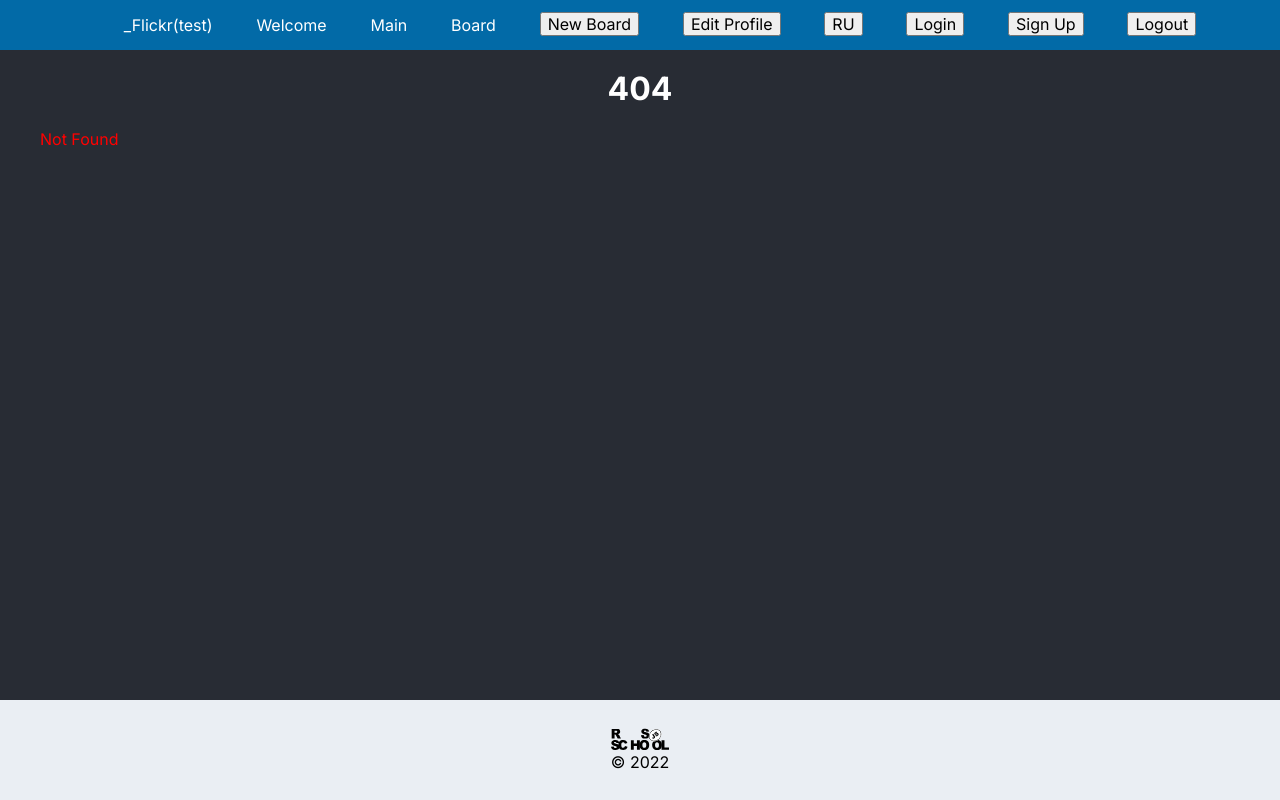
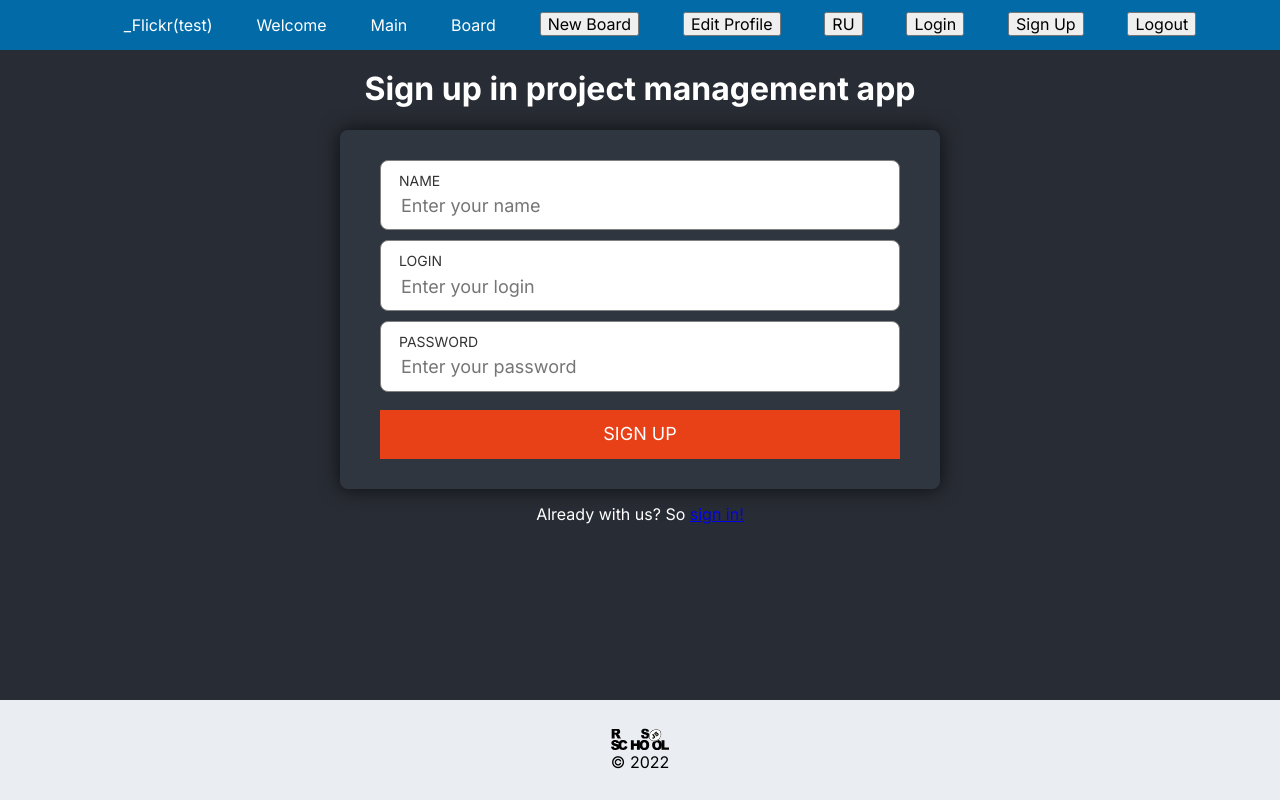
Before and after one commit to tlkv/project-management-app, a React (Create React App) app: page /registration in a window 1280 px wide. Before the commit this address led to /404. Built offline with nearby package versions, Linux system fonts and the light colour scheme.

Commit message:
feat: implement authorization

```diff
--- a/src/App.tsx
+++ b/src/App.tsx
@@ -20,6 +20,7 @@ export const AppContext = createContext({} as AppContextData);
 
 function App() {
   const [lang, switchLang] = useState(LANG_RU);
+  const [isAuth, setIsAuth] = useState(false);
 
   // old search page data
   const [apiPhotos, dispatchApiQuery] = useReducer(apiReducer, RESP_DEFAULT);
@@ -39,8 +40,10 @@ function App() {
       dispatchSearchInfo,
       lang,
       switchLang,
+      isAuth,
+      setIsAuth,
     }),
-    [apiPhotos, sort, pagination, searchInfo, lang]
+    [apiPhotos, sort, pagination, searchInfo, lang, isAuth]
   );
 
   return (
--- a/src/components/Header/Header.tsx
+++ b/src/components/Header/Header.tsx
@@ -6,7 +6,7 @@ import ROUTES_LIST from '../../utils/router';
 import './Header.scss';
 
 function Header() {
-  const { lang, switchLang } = useContext(AppContext);
+  const { lang, switchLang, setIsAuth } = useContext(AppContext);
   const navigate = useNavigate();
 
   const changeLang = () => {
@@ -23,6 +23,12 @@ function Header() {
 
   const navigateProfile = () => {
     navigate('/profile');
+  };
+
+  const logout = () => {
+    localStorage.removeItem('login');
+    localStorage.removeItem('token');
+    setIsAuth(false);
   };
 
   return (
@@ -65,7 +71,7 @@ function Header() {
             </button>
           </li>
           <li className="nav-item">
-            <button type="button" className="header-button">
+            <button type="button" className="header-button" onClick={logout}>
               Logout
             </button>
           </li>
--- a/src/data/constants.ts
+++ b/src/data/constants.ts
@@ -71,3 +71,5 @@ export const SEARCH_INFO_DEFAULT: SearchInfo = {
   title: '',
   url_l: '',
 };
+
+export const API_URL = 'https://rs-team-34.herokuapp.com';
--- /dev/null
+++ b/src/pages/LoginPage/AuthPopup/AuthPopup.scss
@@ -0,0 +1,29 @@
+.auth-popup {
+  position: absolute;
+  z-index: 2;
+  background-color: rgba(0, 0, 0, 0.3);
+  width: 100%;
+  height: 100%;
+  top: 0;
+  left: 0;
+}
+.auth-popup__box {
+  position: absolute;
+  z-index: 3;
+  left: 50%;
+  top: 50%;
+  transform: translate(-50%, -50%);
+  max-width: 500px;
+  overflow: hidden;
+  display: flex;
+  align-items: center;
+  justify-content: center;
+  flex-direction: column;
+  background-color: #fff;
+  color: black;
+  padding: 20px 10px;
+  border-radius: 5px;
+}
+.auth-popup__message {
+  font-size: 20px;
+}
--- /dev/null
+++ b/src/pages/LoginPage/AuthPopup/AuthPopup.tsx
@@ -0,0 +1,19 @@
+import { SetStateAction, Dispatch } from 'react';
+import { AuthPopupData } from '../../../data/interfaces';
+import './AuthPopup.scss';
+
+export default function AuthPopup({ message, setIsPopupShown }: AuthPopupData) {
+  const destroyPopup = () => {
+    setIsPopupShown(false);
+  };
+  return (
+    <div className="auth-popup">
+      <div className="auth-popup__box">
+        <h1 className="auth-popup__message">{message}</h1>
+        <button type="button" className="auth-popup__btn" onClick={destroyPopup}>
+          OK
+        </button>
+      </div>
+    </div>
+  );
+}
--- /dev/null
+++ b/src/pages/LoginPage/LoginPage.scss
@@ -0,0 +1,54 @@
+.login__title, .login__description, .login__suggestion {
+  text-align: center;
+}
+.login__form {
+  width: 85%;
+  max-width: 600px;
+  margin: 20px auto 0;
+  background-color: #2f3640;
+  padding: 30px 40px;
+  box-sizing: border-box;
+  border-radius: 8px;
+  text-align: center;
+  box-shadow: 0 0 20px #000000b3;
+  display: flex;
+  flex-direction: column;
+  gap: 10px;
+}
+.login__form-field_text {
+  border: 1px solid gray;
+  padding: 12px 18px;
+  border-radius: 8px;
+  background-color: #fff;
+  & > label {
+    display: block;
+    text-align: left;
+    color: #333;
+    text-transform: uppercase;
+    font-size: 14px;
+  }
+  & input {
+    width: 100%;
+    border: none;
+    outline: none;
+    font-size: 18px;
+    margin-top: 6px;
+  }
+}
+.login__form_submit {
+  background-color: #86dc3d;
+  margin-top: 8px;
+  padding: 14px 0;
+  width: 100%;
+  border: none;
+  cursor: pointer;
+  font-size: 18px;
+  color: #fff;
+  text-transform: uppercase;
+  &:hover {
+    background-color: #869c0d;
+  }
+  &:disabled {
+    background-color: #e84118;
+  }
+}
--- a/src/pages/LoginPage/LoginPage.tsx
+++ b/src/pages/LoginPage/LoginPage.tsx
@@ -1,8 +1,166 @@
+import { useContext, useState } from 'react';
+import { Link, useLocation, useNavigate } from 'react-router-dom';
+import './LoginPage.scss';
+import { API_URL } from '../../data/constants';
+import { AppContext } from '../../App';
+import AuthPopup from './AuthPopup/AuthPopup';
+
 function LoginPage() {
+  const context = useContext(AppContext);
+  const location = useLocation();
+  const navigate = useNavigate();
+  const isLogin = location.pathname === '/login';
+  const [name, setName] = useState('');
+  const [isNameValid, setIsNameValid] = useState(true);
+  const [login, setLogin] = useState('');
+  const [isLoginValid, setIsLoginValid] = useState(true);
+  const [password, setPassword] = useState('');
+  const [isPasswordValid, setIsPasswordValid] = useState(true);
+  const [isPopupShown, setIsPopupShown] = useState(false);
+  const [popupMessage, setPopupMessage] = useState('');
+  const handleNameInput = (e: React.ChangeEvent<HTMLInputElement>) => {
+    setName(e.target.value);
+  };
+  const handleLoginInput = (e: React.ChangeEvent<HTMLInputElement>) => {
+    setLogin(e.target.value);
+  };
+  const handlePasswordInput = (e: React.ChangeEvent<HTMLInputElement>) => {
+    setPassword(e.target.value);
+  };
+  const createUser = async (e: React.MouseEvent<HTMLInputElement>) => {
+    e.preventDefault();
+    const options = {
+      method: 'POST',
+      headers: {
+        'Content-Type': 'application/json',
+      },
+      body: JSON.stringify({
+        name,
+        login,
+        password,
+      }),
+    };
+    const response = await fetch(`${API_URL}/signup`, options);
+    console.log(response);
+    if (response.status === 201) {
+      navigate('/login');
+      return;
+    }
+    if (response.status === 409) {
+      setPopupMessage('This login already exists');
+      setIsPopupShown(true);
+    }
+  };
+  const logIn = async (e: React.MouseEvent<HTMLInputElement>) => {
+    e.preventDefault();
+    const options = {
+      method: 'POST',
+      headers: {
+        'Content-Type': 'application/json',
+      },
+      body: JSON.stringify({
+        login,
+        password,
+      }),
+    };
+    const response = await fetch(`${API_URL}/signin`, options);
+    if (response.status === 201) {
+      const body = await response.json();
+      context.setIsAuth(true);
+      localStorage.setItem('token', body.token);
+      localStorage.setItem('login', login);
+      navigate('/');
+      return;
+    }
+    if (response.status === 403) {
+      setPopupMessage('Wrong login or password');
+      setIsPopupShown(true);
+    }
+  };
   return (
     <div className="narrow-container">
-      <h1 className="title">Login Route</h1>
-      <p>This is Login Page - login + sign-up</p>
+      <h1 className="login__title">
+        {isLogin ? 'Already with us?' : 'Sign up in project management app'}
+      </h1>
+      <p className="login__description">{isLogin ? 'Sign in in project management app' : null}</p>
+      <form className="login__form">
+        {isLogin ? null : (
+          <div className="login__form-field login__form-field_text">
+            <label htmlFor="name">
+              Name
+              <input
+                className="registration__form_input"
+                type="text"
+                placeholder="Enter your name"
+                id="name"
+                value={name}
+                onInput={handleNameInput}
+              />
+            </label>
+          </div>
+        )}
+        <div className="login__form-field login__form-field_text">
+          <label htmlFor="login">
+            Login
+            <input
+              className="login__form_input"
+              type="text"
+              placeholder="Enter your login"
+              id="login"
+              onInput={handleLoginInput}
+            />
+          </label>
+          {/* {this.state.isNameValid ? null : <div className="form__invalid-field">Invalid name</div>} */}
+        </div>
+        <div className="login__form-field login__form-field_text">
+          <label htmlFor="password">
+            Password
+            <input
+              className="login__form_input"
+              type="text"
+              placeholder="Enter your password"
+              id="password"
+              onInput={handlePasswordInput}
+            />
+          </label>
+          {/* {this.state.isNameValid ? null : <div className="form__invalid-field">Invalid name</div>} */}
+        </div>
+        {isLogin ? (
+          <input
+            className="login__form_submit"
+            type="submit"
+            value="Sign in"
+            disabled={isLoginValid && isPasswordValid && (!login || !password)}
+            onClick={logIn}
+          />
+        ) : (
+          <input
+            className="login__form_submit"
+            type="submit"
+            value="Sign up"
+            disabled={
+              isLoginValid && isNameValid && isPasswordValid && (!name || !login || !password)
+            }
+            onClick={createUser}
+          />
+        )}
+      </form>
+      {isLogin ? (
+        <p className="login__suggestion">
+          Not with us? So&nbsp;
+          <Link className="login__link" to="/registration">
+            sign up!
+          </Link>
+        </p>
+      ) : (
+        <p className="login__suggestion">
+          Already with us? So&nbsp;
+          <Link className="login__link" to="/login">
+            sign in!
+          </Link>
+        </p>
+      )}
+      {isPopupShown ? <AuthPopup message={popupMessage} setIsPopupShown={setIsPopupShown} /> : null}
     </div>
   );
 }
--- a/src/utils/router.tsx
+++ b/src/utils/router.tsx
@@ -35,6 +35,12 @@ export const ROUTES_LIST = [
     onNavbar: false,
   },
   {
+    path: '/registration',
+    element: <LoginPage />,
+    navbarText: 'Sign up',
+    onNavbar: false,
+  },
+  {
     path: '/',
     element: <MainPage />,
     navbarText: 'Main',
```
Also changed, not shown: src/data/interfaces.ts (+8 -1 lines).
